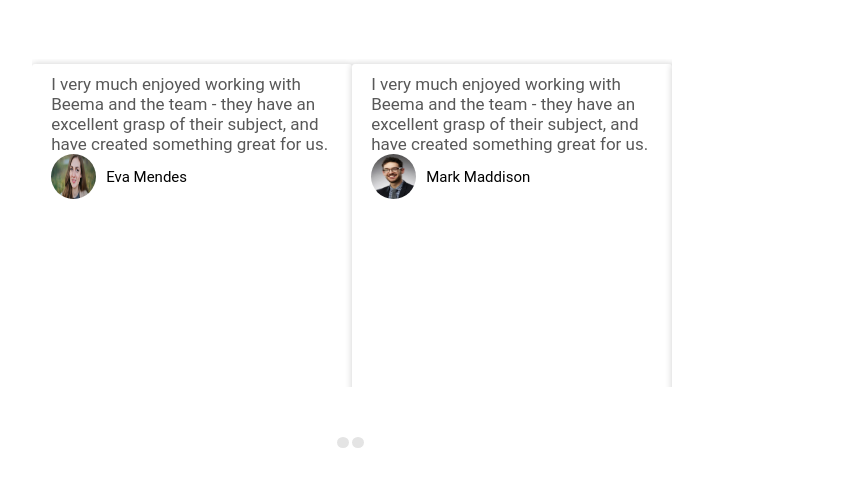
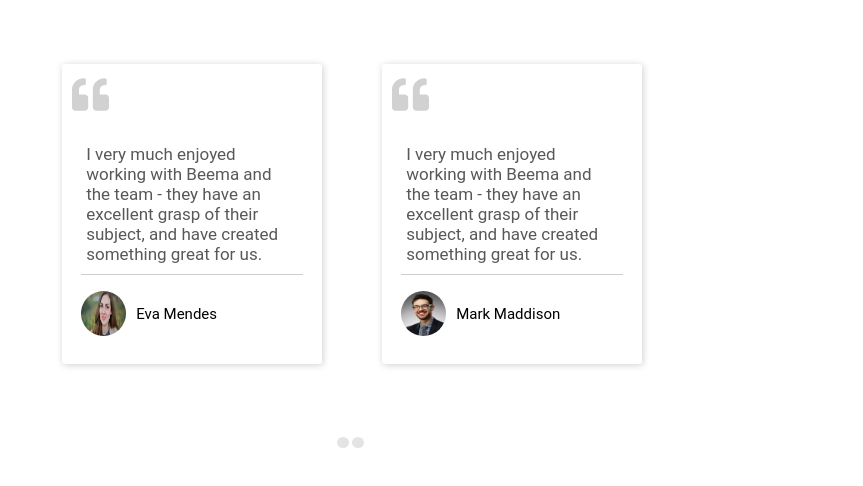
Before and after one commit to abdullahclarusway/Full_Responsive_React_Website, a React (Create React App) app: page / in a window 1280 px wide. Shown: the part 1996-2482 px from the top of the page, without its empty margins (288-1151 px from the left). Built offline with nearby package versions, Linux system fonts and the light colour scheme.

Commit message:
Add card component and its style

```diff
--- a/src/components/ReviewSection/Card.css
+++ b/src/components/ReviewSection/Card.css
@@ -1,19 +1,44 @@
 .cardContainer{
     width: 350px;
-    height: 430px;
+    height: 300px;
     background-color: #fff;
-    box-shadow: 0px 0px 7px rgba(17, 17, 17, 0.2);
+    box-shadow: 1px 1px 7px rgba(17, 17, 17, 0.2);
+    /* border:1px solid black; */
     border-radius: 3px;
-    margin: 5px 0;
+    margin: 5px 30px;
     position: relative;
     padding: 10px 1.2em;
+
+
 }
+.cardContainer__icon{
+    position: absolute;
+    top: 10px;
+    left: 10px;
+    color: #d1d1d1;
+    font-size: 37px;
+
+}
+/* .icon{
+    display: inline-block;
+    margin-bottom: 100px;
+    width: 100px;
+} */
 .cardContainer__text{
     font-size: 17px;
     color: #585858;
     font-weight: normal;
     display: flex;
     justify-content: center;
+    margin:70px 5px 10px 5px;
+    /* margin: 7em; */
+}
+.cardContainer__line{
+    min-width: 100%;
+    min-height: 1px;
+    margin-bottom: 1em;
+    background-color: #cdcdcd;
+    display: flex;
 }
 .cardContainer__user{
     display: flex;
--- a/src/components/ReviewSection/Card.js
+++ b/src/components/ReviewSection/Card.js
@@ -1,10 +1,16 @@
 import React from "react";
 import "./Card.css";
+import { faQuoteLeft } from "@fortawesome/free-solid-svg-icons";
+import { FontAwesomeIcon } from "@fortawesome/react-fontawesome";
 
 const Card = ({ reviewText, username, userImg }) => {
   return (
     <div className="cardContainer">
+      <div className="cardContainer__icon">
+        <FontAwesomeIcon icon={faQuoteLeft} className="icon" />
+      </div>
       <p className="cardContainer__text">{reviewText}</p>
+      <span className="cardContainer__line" />
       <div className="cardContainer__user">
         <img src={userImg} />
         <span>{username}</span>
```
Also changed, not shown: 1 other file (tests, documents, lock files or other folders).
